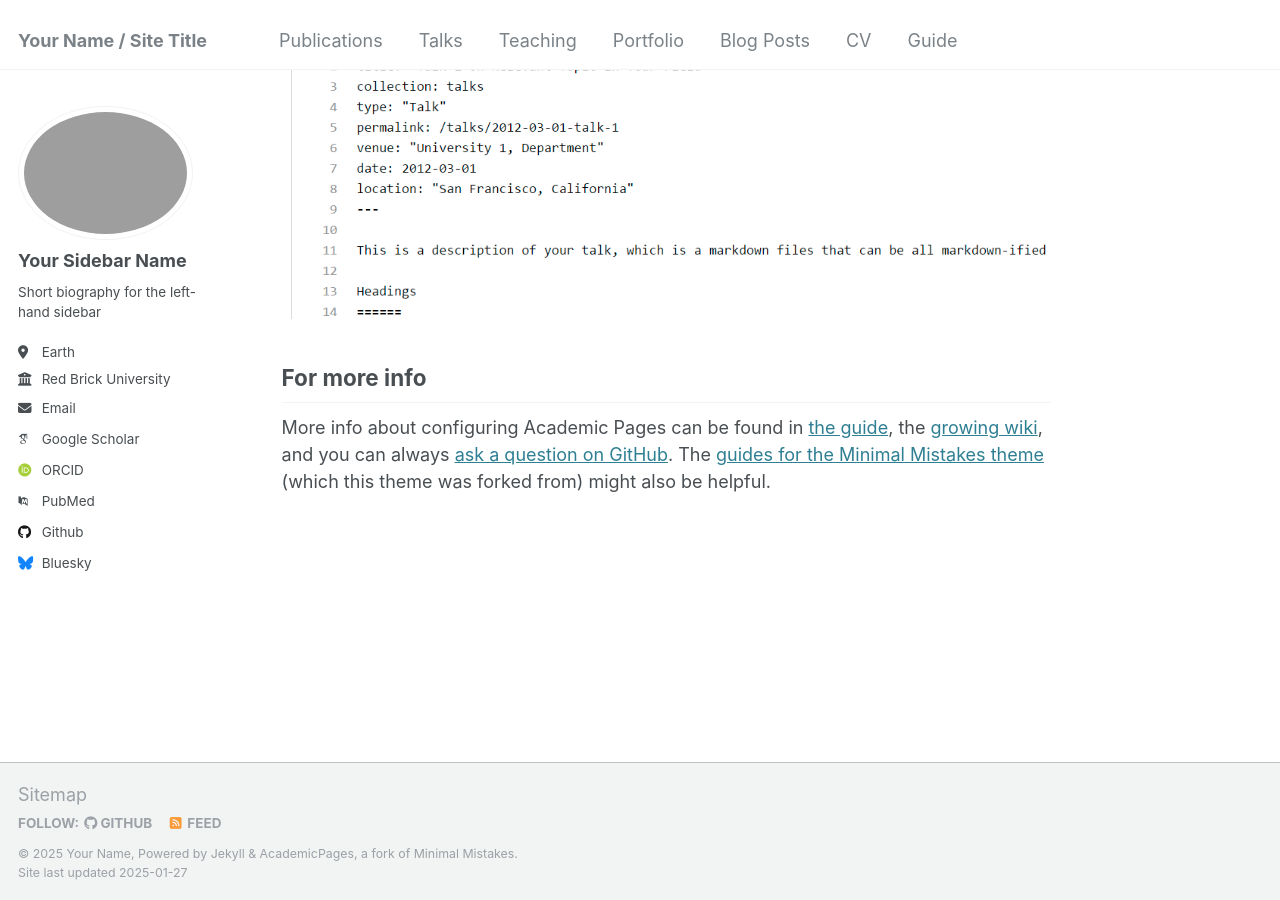
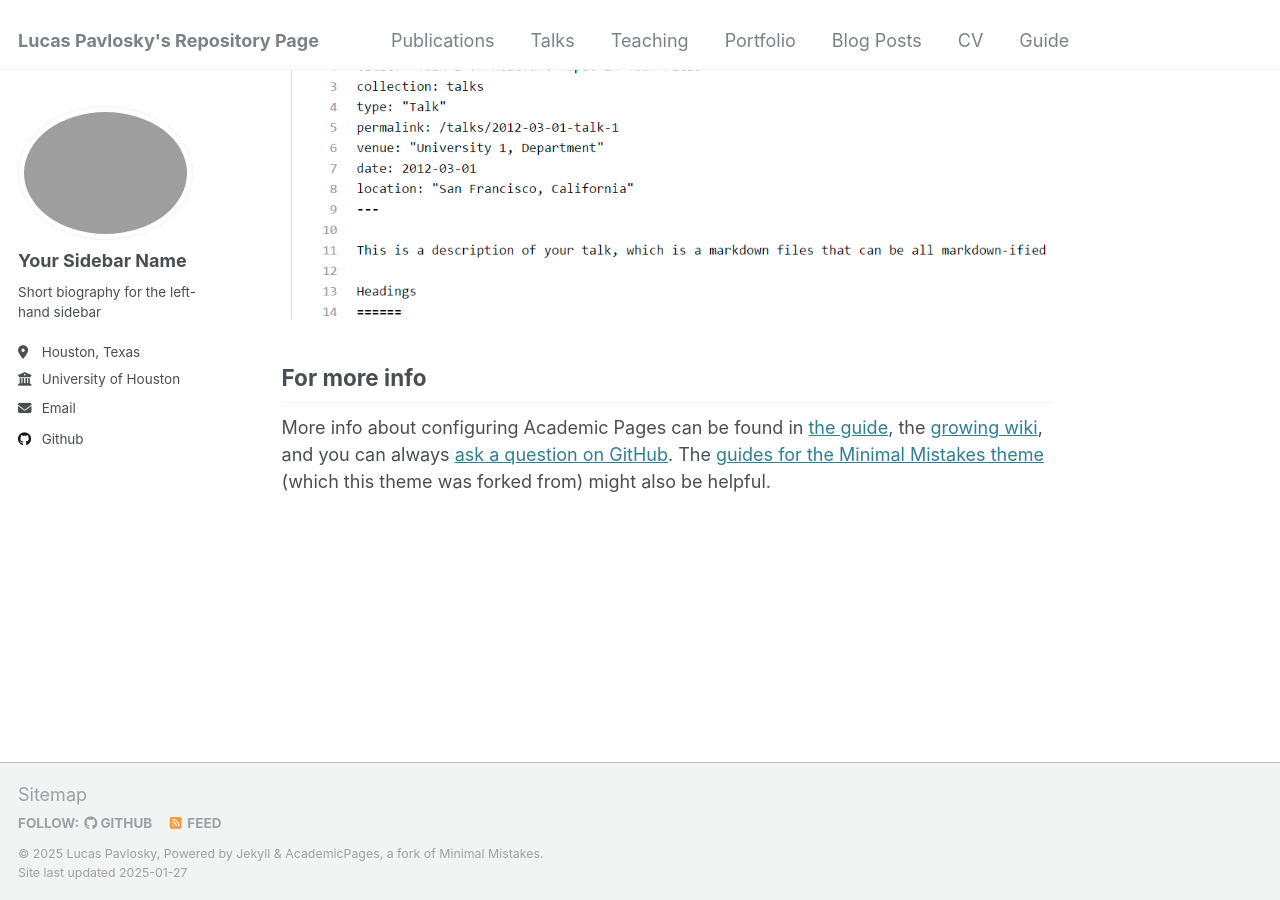
Before and after one commit to godvap/godvap.github.io, a Jekyll site: the page built from _pages/about.md, in a window 1280 px wide and 900 px high, scrolled down 2643 px. Built offline with Jekyll 4.4.1, drawn with Linux system fonts in a browser that asks for light colours; some web fonts are replaced.

Commit message:
Update _config.yml
First round of changes

```diff
--- a/_config.yml
+++ b/_config.yml
@@ -8,13 +8,13 @@
 
 # Basic Site Settings
 locale                   : "en-US"
-title                    : "Your Name / Site Title"
+title                    : "Lucas Pavlosky's Repository Page"
 title_separator          : "-"
-name                     : &name "Your Name"
-description              : &description "personal description"
-url                      : https://academicpages.github.io # the base hostname & protocol for your site e.g. "https://[your GitHub username].github.io"
+name                     : &name "Lucas Pavlosky"
+description              : &description "A place to find more about me"
+url                      : https://godvap.github.io # the base hostname & protocol for your site e.g. "https://[your GitHub username].github.io"
 baseurl                  : "" # the subpath of your site, e.g. "/blog"
-repository               : "academicpages/academicpages.github.io"
+repository               : "godvap/godvap.github.io"
 
 # Site Author - The following control what appear as part of the author content on the side bar.
 #               If a field is blank the icon and link will not appear, otherwise it will be shown.
@@ -25,18 +25,18 @@ author:
   name             : "Your Sidebar Name"
   pronouns         : # example: "she/her"
   bio              : "Short biography for the left-hand sidebar"
-  location         : "Earth"
-  employer         : "Red Brick University"
+  location         : "Houston, Texas"
+  employer         : "University of Houston"
   uri              : # URL
-  email            : "none@example.org"
+  email            : "ljpavlos@cougarnet.uh.edu"
 
   # Academic websites
   arxiv            : # URL - Update with the correct link to your profile
-  googlescholar    : "https://scholar.google.com/citations?user=PS_CX0AAAAAJ"
+  googlescholar    : #"https://scholar.google.com/citations?user=PS_CX0AAAAAJ"
   impactstory      : # URL
-  orcid            : "http://orcid.org/yourorcidurl"
+  orcid            : #"http://orcid.org/yourorcidurl"
   semantic         : # URL
-  pubmed           : "https://www.ncbi.nlm.nih.gov/pubmed/?term=john+snow"
+  pubmed           : #"https://www.ncbi.nlm.nih.gov/pubmed/?term=john+snow"
   researchgate     : # URL
   scopus           : # URL
 
@@ -44,12 +44,12 @@ author:
   bitbucket        : # Username - Update with your username on the site
   codepen          : # Username
   dribbble         : # Username
-  github           : "academicpages"
+  github           : "godvap"
   kaggle           : # Username
   stackoverflow    : # User number or user number and name (i.e., use "1" or "1/jeff-atwood")
 
   # Social media
-  bluesky          : "bsky.app" # Replace this with you Bluesky username
+  bluesky          : #"bsky.app" # Replace this with you Bluesky username
   facebook         : # Username
   flickr           : # Username
   foursquare       : # Username
```
